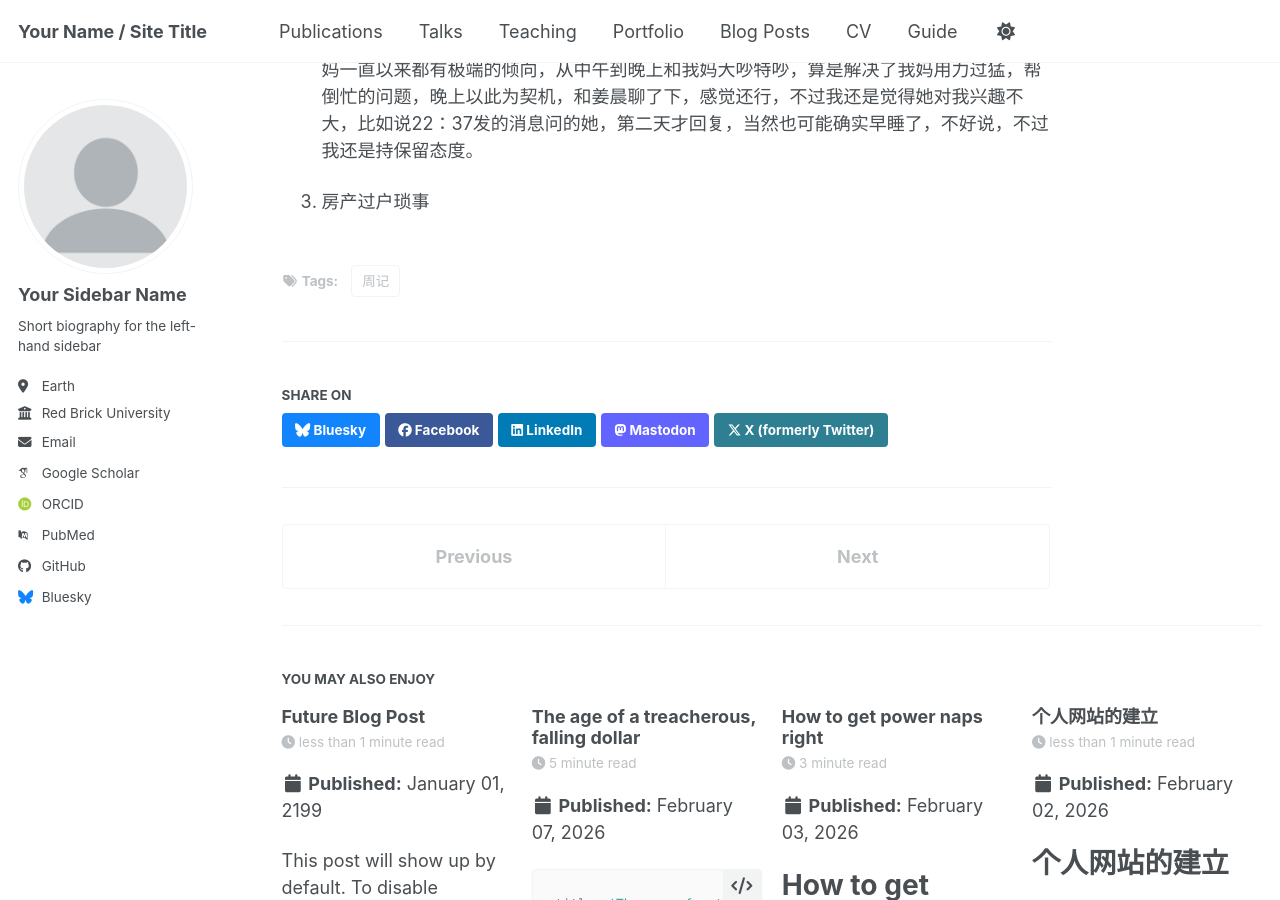
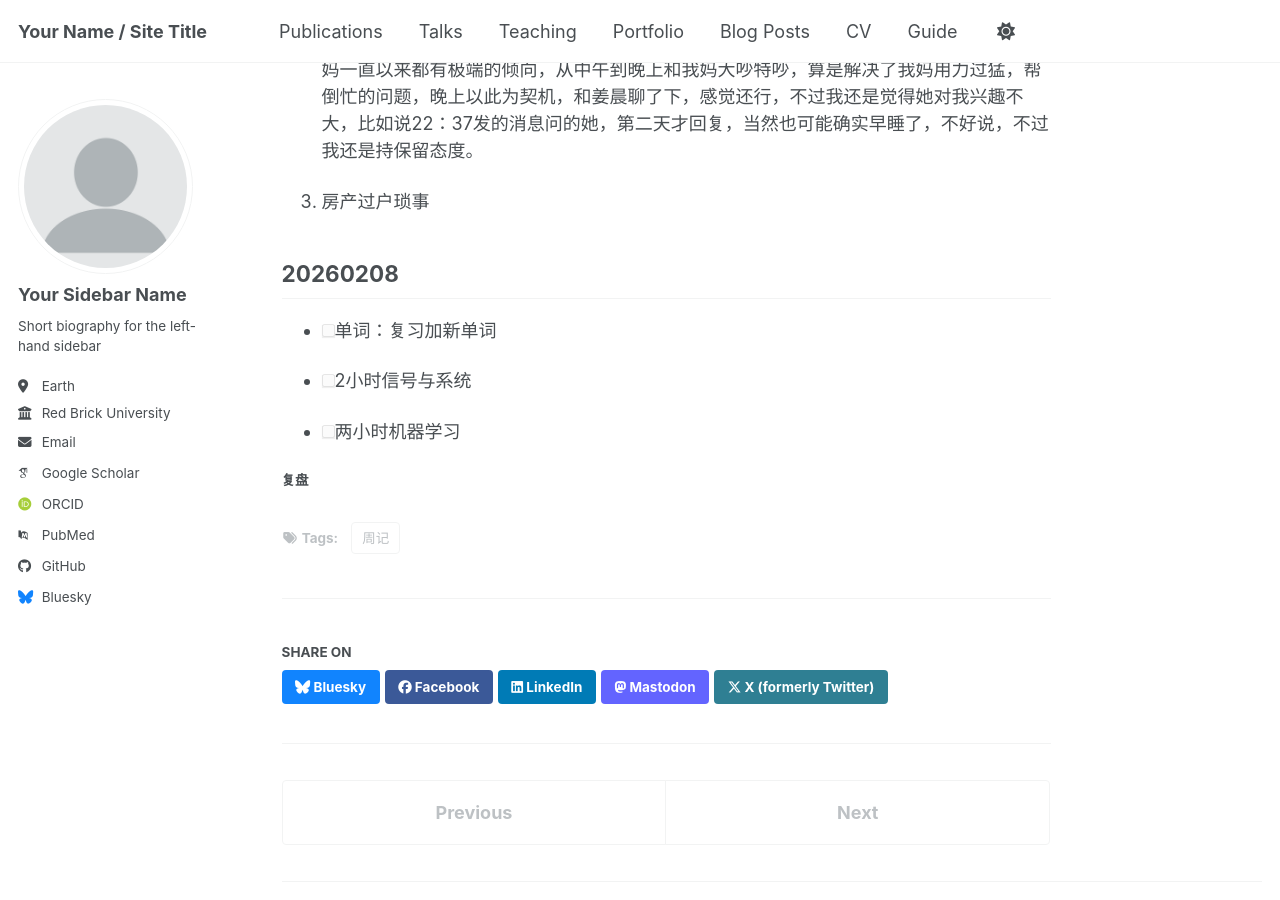
Before and after one commit to Khalil-Nan/Khalil-Nan.github.io, a Jekyll site: the page built from _posts/2026-02-03-20260203-20260208周记.md, in a window 1280 px wide and 900 px high, scrolled down 3650 px. Built offline with Jekyll 4.4.1, drawn with Linux system fonts in a browser that asks for light colours; some web fonts are replaced; a script bundle is joined from its source files by our own code; library files that are not in the unit come from our copies.

Commit message:
Update 2026-02-03-20260203-20260208周记.md

```diff
--- a/_posts/2026-02-03-20260203-20260208周记.md
+++ b/_posts/2026-02-03-20260203-20260208周记.md
@@ -133,3 +133,13 @@ tags:
 2. 和姜晨沟通接送事宜，回头看沟通得太晚，人家都快下高铁了，再问人家太唐突，咨询豆包，给出的建议还蛮有道理的，以后拿不准的可以问问豆包。我妈还强行想让人家不同意的情况下去车站堵人家，回来又哭又闹，说真的，让我想到小时候在篮球场的痛苦回忆了，我妈一直以来都有极端的倾向，从中午到晚上和我妈大吵特吵，算是解决了我妈用力过猛，帮倒忙的问题，晚上以此为契机，和姜晨聊了下，感觉还行，不过我还是觉得她对我兴趣不大，比如说22：37发的消息问的她，第二天才回复，当然也可能确实早睡了，不好说，不过我还是持保留态度。
 
 3. 房产过户琐事
+
+## 20260208
+
+- [ ] 单词：复习加新单词
+
+- [ ] 2小时信号与系统
+
+- [ ] 两小时机器学习
+
+#### 复盘
```
